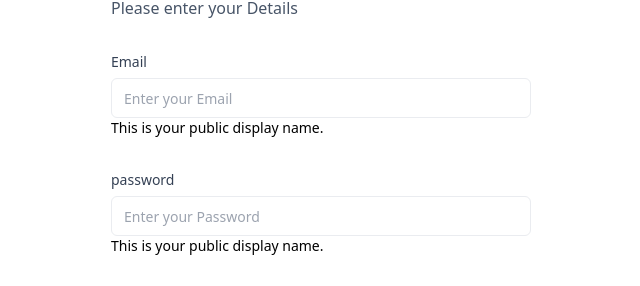
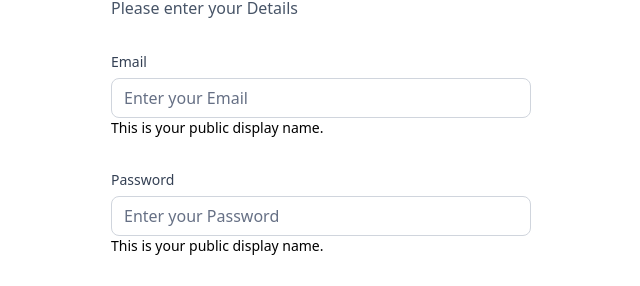
Before and after one commit to Jeffreyai7/mybankapp, a Next.js app: page /sign-in in a window 1280 px wide. Shown: the part 317-603 px from the top of the page, without its empty margins (319-959 px from the left). Built offline with nearby package versions, Linux system fonts and the light colour scheme.

Commit message:
add functionality to the  form component

```diff
--- a/components/AuthForm.tsx
+++ b/components/AuthForm.tsx
@@ -72,7 +72,7 @@
               />
               <CustomInput
                 control={form.control}
-                label={"password"}
+                label={"Password"}
                 name={"password"}
                 placeholder={"Enter your Password"}
               />
--- a/components/CustomInput.tsx
+++ b/components/CustomInput.tsx
@@ -7,13 +7,13 @@
   FormMessage,
 } from "./ui/form";
 import { Input } from "./ui/input";
-import { Control } from "react-hook-form";
+import { Control, FieldPath } from "react-hook-form";
 import { z } from "zod";
 import { authFormSchema } from "@/lib/utils";
 
 interface CustomInputProps {
   control: Control<z.infer<typeof authFormSchema>>;
-  name: "email" | "password";
+  name: FieldPath<z.infer<typeof authFormSchema>>;
   label: string;
   placeholder: string;
 }
@@ -33,10 +33,15 @@
           <FormLabel className="form-label">{label}</FormLabel>
           <div className="flex w-full flex-col">
             <FormControl>
-              <Input placeholder={placeholder} {...field} />
+              <Input
+                placeholder={placeholder}
+                {...field}
+                className="input-class"
+                type={name === "password" ? "password" : "text"}
+              />
             </FormControl>
             <FormDescription>This is your public display name.</FormDescription>
-            <FormMessage />
+            <FormMessage className="form-message mt-2" />
           </div>
         </div>
       )}
```
